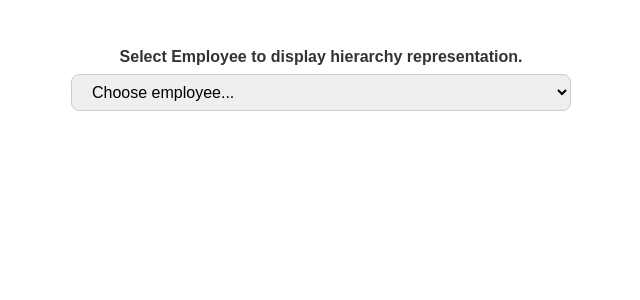
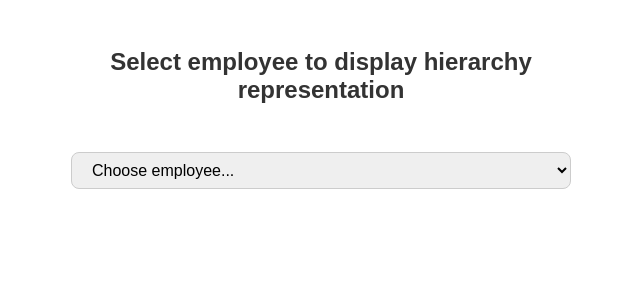
Before and after one commit to dariusz-sanczyk/Horus-Task, an Angular app: page / in a window 1280 px wide. Shown: the top 300 px of the page, without its empty margins (319-959 px from the left). Built offline with nearby package versions, Linux system fonts and the light colour scheme.

Commit message:
styles adjustments

```diff
--- a/src/app/components/employeestructuredisplay/employeestructuredisplay.component.css
+++ b/src/app/components/employeestructuredisplay/employeestructuredisplay.component.css
@@ -8,8 +8,9 @@
 label {
   display: block;
   text-align: center;
-  margin-bottom: 0.5rem;
+  margin-bottom: 3rem;
   font-weight: 600;
+  font-size: 1.5rem;
   color: #333;
 }
 
--- a/src/app/components/employeestructuredisplay/employeestructuredisplay.component.html
+++ b/src/app/components/employeestructuredisplay/employeestructuredisplay.component.html
@@ -1,6 +1,6 @@
 <div class="container">
   <label for="employeeSelect"
-    >Select Employee to display hierarchy representation.</label
+    >Select employee to display hierarchy representation</label
   >
   <select id="employeeSelect" (change)="onSelect($event)">
     <option value="">Choose employee...</option>
--- a/src/app/components/employeestructuredisplay/employeestructuredisplay.component.ts
+++ b/src/app/components/employeestructuredisplay/employeestructuredisplay.component.ts
@@ -10,7 +10,7 @@ import { EmployeeService } from 'src/app/services/employee.service';
 export class EmployeestructuredisplayComponent implements OnInit {
 
   public employees: Employee[] = [];
-  public selectedEmployeeId!: string;
+  public selectedEmployeeId: string = '';
   public employeeHierarchy!: EmployeeTree;
   public emmployeeHierarchyTree: Employee[] | null = [];
 
```
